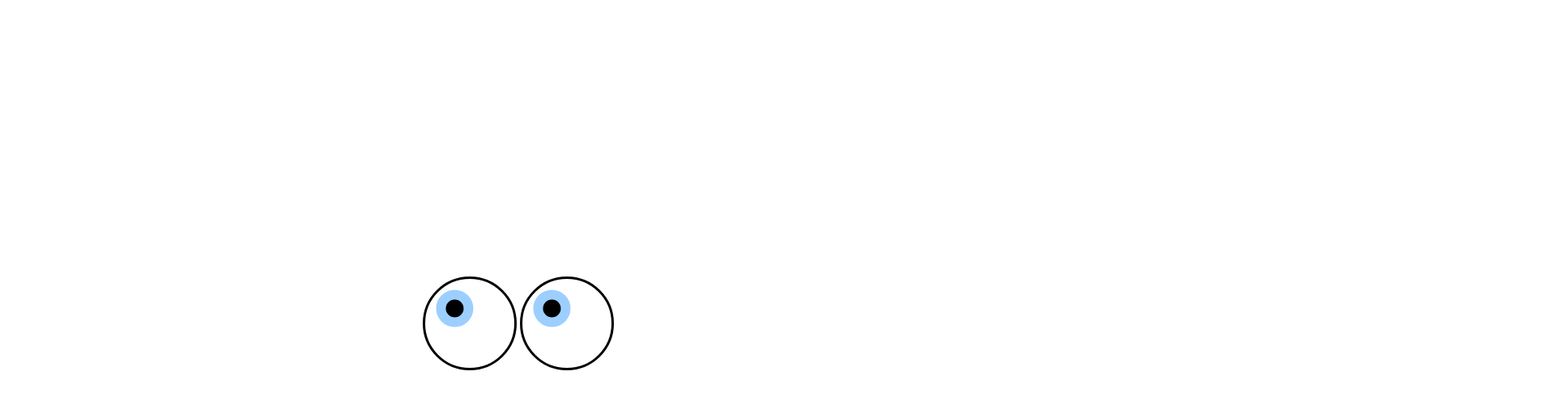
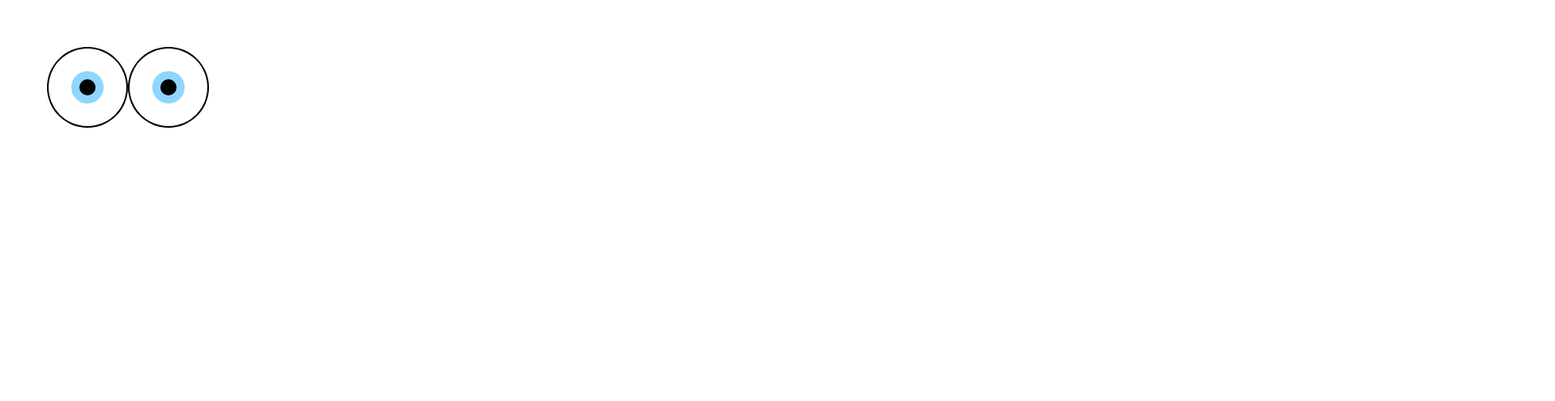
Before and after one commit to kingsuper195/404, a plain HTML site: page public/eyes.html in a window 1280 px wide. Shown: the top 496 px of the page at 81% size, 1920 px wide, since content can reach past the window. Drawn offline with Linux system fonts and the light colour scheme.

Commit message:
Rewrite Balls and Eyes to be my own work.

```diff
--- a/public/eyes.html
+++ b/public/eyes.html
@@ -3,121 +3,56 @@
 
 <head>
     <title>Eyes</title>
-    <style>
-        * {
-            padding: 0;
-            margin: 0;
-            box-sizing: border-box;
-        }
-
-        html,
-        body {
-            display: grid;
-            height: 100%;
-            place-items: center;
-
-        }
-
-        body {
-            overflow: hidden;
-        }
-
-        .wrapper {
-            position: relative;
-        }
-
-        .btn-button {
-            background: #fff;
-            border: 3px solid #000;
-            border-radius: 10rem;
-            padding: 2rem;
-            position: relative;
-            z-index: 100;
-        }
-
-        .btn-lid {
-            border-radius: 10px;
-            height: 100%;
-            width: 100%;
-            position: absolute;
-            top: 0;
-            left: 0;
-            z-index: 101;
-        }
-
-        .btn-pupil {
-            background: #000;
-            border: 0.8rem solid rgb(156, 207, 255);
-            border-radius: 10rem;
-            padding: 0.7rem;
-            transition: all 200ms ease-out;
-        }
-
-        .btn-sensor {
-            clip-path: polygon(0 0, 100% 0, 50% 100%, 0 0);
-            height: 130dvmax;
-            overflow: hidden;
-            position: absolute;
-            left: calc(50% - 130dvmax / 2);
-            top: calc(50% - 130dvmax / 2);
-            transform: rotate(calc(var(--a) * 1deg)) translateY(calc(130dvmax * -50 / 100));
-            width: 130dvmax;
-            z-index: 99;
-        }
-
-        .sensor-n:hover~.btn-button .btn-pupil {
-            transform: translateX(0) translateY(calc(-3 * 20%));
-        }
-
-        .sensor-ne:hover~.btn-button .btn-pupil {
-            transform: translateX(calc(2 * 20%)) translateY(calc(-2 * 20%));
-        }
-
-        .sensor-e:hover~.btn-button .btn-pupil {
-            transform: translateX(calc(3 * 20%)) translateY(0);
-        }
-
-        .sensor-se:hover~.btn-button .btn-pupil {
-            transform: translateX(calc(2 * 20%)) translateY(calc(2 * 20%));
-        }
-
-        .sensor-s:hover~.btn-button .btn-pupil {
-            transform: translateX(0) translateY(calc(3 * 20%));
-        }
-
-        .sensor-sw:hover~.btn-button .btn-pupil {
-            transform: translateX(calc(-2 * 20%)) translateY(calc(2 * 20%));
-        }
-
-        .sensor-w:hover~.btn-button .btn-pupil {
-            transform: translateX(calc(-3 * 20%)) translateY(0);
-        }
-
-        .sensor-nw:hover~.btn-button .btn-pupil {
-            transform: translateX(calc(-2 * 20%)) translateY(calc(-2 * 20%));
-        }
-    </style>
+    <link rel="shortcut icon" href="#">
 </head>
 
 <body>
-    <div class="wrapper">
-        <div style="--a:0;" class="btn-sensor sensor-n"></div>
-        <div style="--a:45;" class="btn-sensor sensor-ne"></div>
-        <div style="--a:90;" class="btn-sensor sensor-e"></div>
-        <div style="--a:135;" class="btn-sensor sensor-se"></div>
-        <div style="--a:180;" class="btn-sensor sensor-s"></div>
-        <div style="--a:225;" class="btn-sensor sensor-sw"></div>
-        <div style="--a:270;" class="btn-sensor sensor-w"></div>
-        <div style="--a:315;" class="btn-sensor sensor-nw"></div>
-        <button class="btn-button">
-            <div class="btn-lid"></div>
-            <div class="btn-pupil"></div>
-        </button>
-        <button class="btn-button">
-            <div class="btn-lid"></div>
-            <div class="btn-pupil"></div>
-        </button>
-    </div>
+    <canvas id="canvas"></canvas>
+    <script>
+        let x = 100;
+        let y = 100;
+        const canvas = document.getElementById("canvas");
+        function draw() {
+            if (canvas.getContext) {
+                const ctx = canvas.getContext("2d");
+                ctx.clearRect(0, 0, canvas.width, canvas.height);
+
+
+                drawCircle(100, 100, 50, "#000", ctx);
+                drawCircle(100, 100, 48, "#FFF", ctx);
+                drawCircle(x, y, 20, "#90D5FF", ctx);
+                drawCircle(x, y, 10, "#000", ctx);
+
+                drawCircle(200, 100, 50, "#000", ctx);
+                drawCircle(200, 100, 48, "#FFF", ctx);
+                drawCircle(x+100, y, 20, "#90D5FF", ctx);
+                drawCircle(x+100, y, 10, "#000", ctx);
+            }
+        }
+
+        function drawCircle(x, y, rad, colour, ctx) {
+            ctx.beginPath();
+            ctx.arc(x, y, rad, 0, Math.PI * 2);
+            ctx.fillStyle = colour;
+            ctx.fill();
+            ctx.closePath();
+        }
+
+        function mouseMoveHandler(e) {
+            const relativeX = e.clientX //- canvas.offsetLeft;
+            const relativeY = e.clientY //- canvas.offsetTop;
+            if (relativeX > 50+30 && relativeX < 150-30) {
+                x = relativeX
+            }
+
+            if (relativeY > 50+30 && relativeY < 150-30) {
+                y = relativeY
+            }
+        }
+
+        document.addEventListener("mousemove", mouseMoveHandler, false);
+        setInterval(draw, 10);
+    </script>
 </body>
 
 </html>
--- a/server/index.js
+++ b/server/index.js
@@ -31,6 +31,9 @@ function login(body) {
     return false;
 
 }
+
+app.use('/recources', express.static(path.join(__dirname, '/../public/recources')));
+
 
 app.get('/', (req, res) => {
     res.sendFile(path.join(__dirname, '/../public/boring.html'));
```
Also changed, not shown: public/ball.html (+18 -26 lines), public/input.html (+1 -0 lines), README.md.
